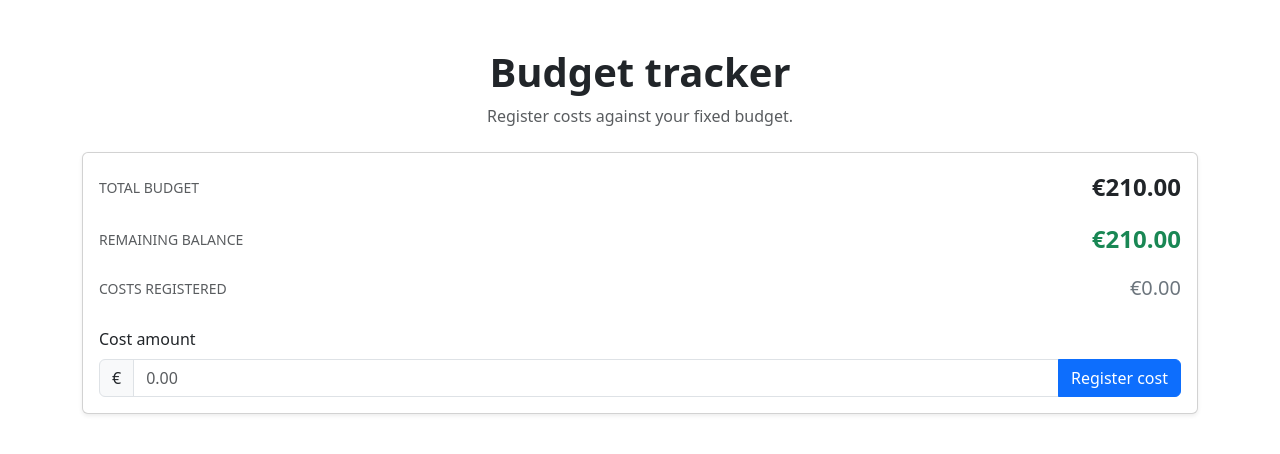
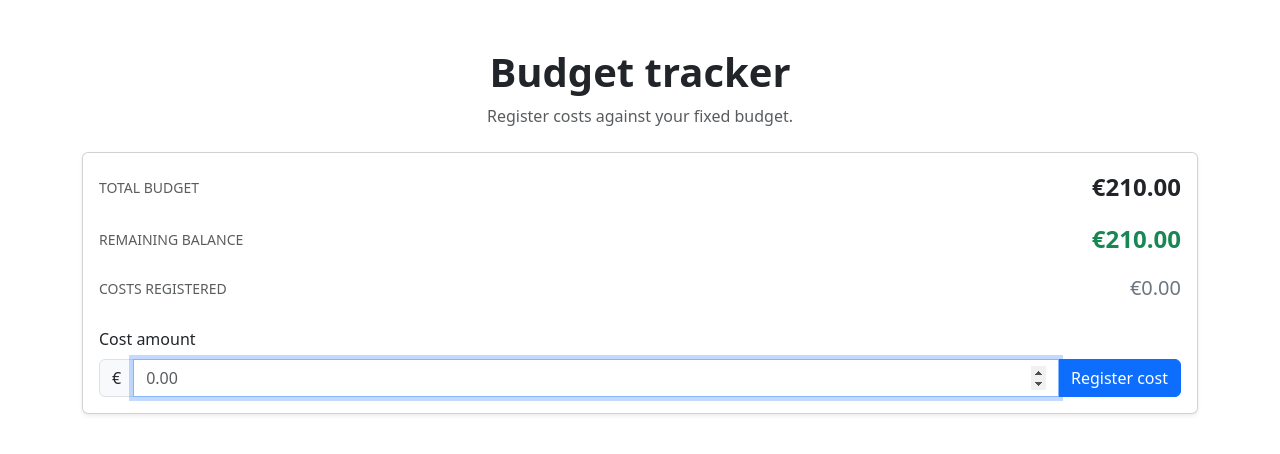
Before and after one commit to bacchilu/budgeteer, a React (Vite) app: page / in a window 1280 px wide. Shown: the top 454 px of the page. Built offline with nearby package versions, Linux system fonts and the light colour scheme.

Commit message:
feat: focus cost input and refresh docs
  - add Budgeteer README outlining features, stack, scripts, roadmap
  - auto-focus the cost amount field and simplify the panel container

```diff
--- a/src/app.tsx
+++ b/src/app.tsx
@@ -46,7 +46,7 @@
 
     return (
         <div className="container py-5">
-            <div className="budget-panel mx-auto">
+            <div className="mx-auto">
                 <div className="text-center mb-4">
                     <h1 className="display-6 fw-semibold mb-2">Budget tracker</h1>
                     <p className="text-muted mb-0">Register costs against your fixed budget.</p>
@@ -87,11 +87,11 @@
                                     €
                                 </span>
                                 <input
+                                    autoFocus
                                     aria-describedby="cost-addon cost-help"
                                     className={`form-control${error ? ' is-invalid' : ''}`}
                                     id="cost-amount"
                                     inputMode="decimal"
-                                    min="0"
                                     name="amount"
                                     onChange={handleAmountChange}
                                     placeholder="0.00"
```
Also changed, not shown: 1 other file (tests, documents, lock files or other folders).
